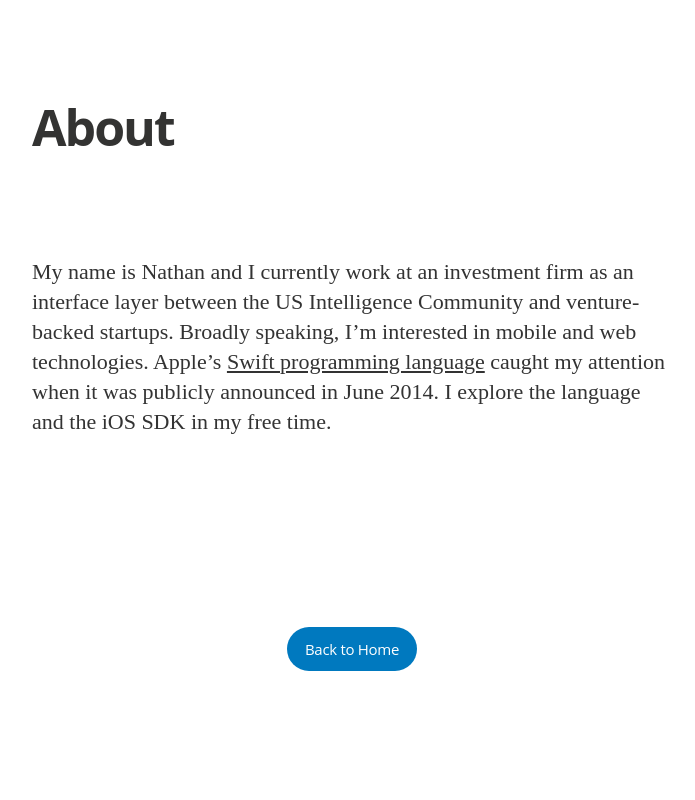
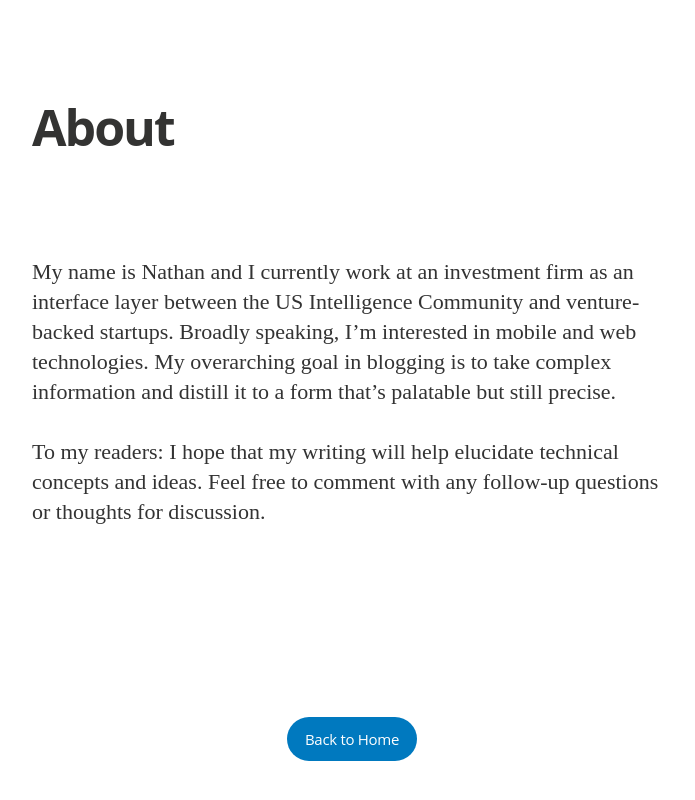
Before and after one commit to nathankrishnan/nathankrishnan.github.io, a Jekyll site: the page built from about.md, in a window 1280 px wide. Shown: the top 800 px of the page, without its empty margins (288-983 px from the left). Built offline with Jekyll 4.4.1, drawn with Linux system fonts in a browser that asks for light colours; nearby versions of some CDN libraries; some web fonts are replaced.

Commit message:
Update about.md

```diff
--- a/about.md
+++ b/about.md
@@ -4,4 +4,6 @@ title: About
 permalink: /about/
 ---
 
-My name is Nathan and I currently work at an investment firm as an interface layer between the US Intelligence Community and venture-backed startups.  Broadly speaking, I'm interested in mobile and web technologies.  Apple's [Swift programming language](https://swift.org/) caught my attention when it was publicly announced in June 2014. I explore the language and the iOS SDK in my free time.
+My name is Nathan and I currently work at an investment firm as an interface layer between the US Intelligence Community and venture-backed startups.  Broadly speaking, I'm interested in mobile and web technologies.  My overarching goal in blogging is to take complex information and distill it to a form that's palatable but still precise.
+
+To my readers: I hope that my writing will help elucidate technical concepts and ideas.  Feel free to comment with any follow-up questions or thoughts for discussion.
```
